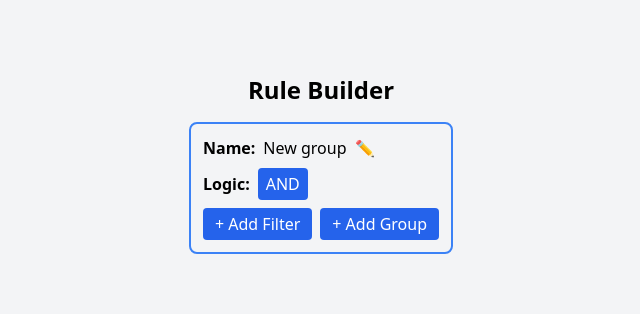
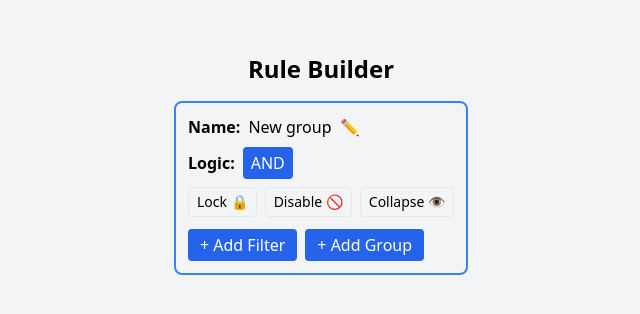
Before and after one commit to macintosha339/Rule-Builder, a React (Create React App) app: page / in a window 1280 px wide. Shown: the part 228-542 px from the top of the page, without its empty margins (319-959 px from the left). Built offline with nearby package versions, Linux system fonts and the light colour scheme.

Commit message:
feat: addind Lock / Disable / Collapse functionality

```diff
--- a/src/components/RuleGroup.tsx
+++ b/src/components/RuleGroup.tsx
@@ -1,5 +1,6 @@
 import React, { useState } from 'react';
 import { RuleGroup as RuleGroupType, Filter } from '../types/types';
+import { v4 as uuidv4 } from 'uuid';
 import { FilterItem } from './FilterItem';
 import { EditGroupNameModal } from './EditGroupNameModal';
 
@@ -12,25 +13,26 @@ export const RuleGroup: React.FC<Props> = ({ group, onChange }) => {
   const [isEditingName, setIsEditingName] = useState(false);
 
   const borderColor = group.logic === 'AND' ? 'border-blue-500' : 'border-green-500';
+  const isLocked = group.isLocked;
+  const isDisabled = group.isDisabled;
+  const isHidden = group.isHidden;
 
   const handleAddFilter = () => {
+    if (isLocked) return;
     const newFilter: Filter = {
-      id: crypto.randomUUID(),
+      id: uuidv4(),
       field: 'gender',
       operator: 'equals',
       value: '',
     };
-
-    onChange({
-      ...group,
-      filters: [...group.filters, newFilter],
-    });
+    onChange({ ...group, filters: [...group.filters, newFilter] });
   };
 
   const handleAddGroup = () => {
+    if (isLocked) return;
     const newGroup: RuleGroupType = {
-      id: crypto.randomUUID(),
-      name: 'New GROUP',
+      id: uuidv4(),
+      name: 'New Group',
       logic: 'AND',
       filters: [],
       groups: [],
@@ -38,46 +40,50 @@ export const RuleGroup: React.FC<Props> = ({ group, onChange }) => {
       isDisabled: false,
       isHidden: false,
     };
-
-    onChange({
-      ...group,
-      groups: [...group.groups, newGroup],
-    });
+    onChange({ ...group, groups: [...group.groups, newGroup] });
   };
 
-  const handleSubgroupChange = (updatedSubgroup: RuleGroupType) => {
-    const updatedGroups = group.groups.map(g => g.id === updatedSubgroup.id ? updatedSubgroup : g);
-    onChange({ ...group, groups: updatedGroups });
+  const handleToggleLogic = () => {
+    if (isLocked) return;
+    onChange({ ...group, logic: group.logic === 'AND' ? 'OR' : 'AND' });
   };
 
   const handleSaveName = (newName: string) => {
     onChange({ ...group, name: newName });
+    setIsEditingName(false);
   };
 
-  const handleToggleLogic = () => {
-    const newLogic = group.logic === 'AND' ? 'OR' : 'AND';
-    onChange({ ...group, logic: newLogic });
-  };
+  const toggleLock = () => onChange({ ...group, isLocked: !group.isLocked });
+  const toggleDisable = () => onChange({ ...group, isDisabled: !group.isDisabled });
+  const toggleHidden = () => onChange({ ...group, isHidden: !group.isHidden });
 
   return (
     <>
-      <div className={`border-2 p-3 rounded-lg mb-4 ${borderColor}`}>
-        <div className="mb-2 flex items-center gap-2">
+      <div
+        className={`
+          border-2 p-3 rounded-lg mb-4 relative
+          ${borderColor}
+          ${isDisabled ? 'opacity-60' : ''}
+        `}
+      >
+        <div className="flex items-center gap-2 mb-2">
           <span className="font-semibold">Name:</span>
           <span>{group.name}</span>
           <button
-            onClick={() => setIsEditingName(true)}
+            onClick={() => !isLocked && setIsEditingName(true)}
             className="text-blue-600 hover:underline"
-            title="Edit group name"
+            disabled={isLocked}
+            title="Edit name"
           >
             ✏️
           </button>
         </div>
 
-        <div className="mb-2 flex items-center gap-2">
+        <div className="flex items-center gap-2 mb-2">
           <span className="font-semibold">Logic:</span>
           <button
             onClick={handleToggleLogic}
+            disabled={isLocked}
             className={`px-2 py-1 text-white rounded ${
               group.logic === 'AND' ? 'bg-blue-600' : 'bg-green-600'
             }`}
@@ -86,22 +92,61 @@ export const RuleGroup: React.FC<Props> = ({ group, onChange }) => {
           </button>
         </div>
 
+        <div className="flex gap-2 mb-3">
+          <button onClick={toggleLock} className="text-sm px-2 py-1 border rounded">
+            {isLocked ? 'Unlock 🔓' : 'Lock 🔒'}
+          </button>
+          <button onClick={toggleDisable} className="text-sm px-2 py-1 border rounded">
+            {isDisabled ? 'Enable ✅' : 'Disable 🚫'}
+          </button>
+          <button onClick={toggleHidden} className="text-sm px-2 py-1 border rounded">
+            {isHidden ? 'Expand 👁‍🗨' : 'Collapse 👁'}
+          </button>
+        </div>
+
+        {!isHidden && (
+          <>
+            <div className="space-y-2">
               {group.filters.map((filter) => (
-          <FilterItem key={filter.id} filter={filter} />
+                <FilterItem
+                  key={filter.id}
+                  filter={filter}
+                  // placeholder for future props: isEditable={!isLocked && !isDisabled}
+                />
               ))}
 
               {group.groups.map((subgroup) => (
                 <RuleGroup
                   key={subgroup.id}
                   group={subgroup}
-            onChange={handleSubgroupChange}
+                  onChange={(updated) => {
+                    const updatedGroups = group.groups.map((g) =>
+                      g.id === updated.id ? updated : g
+                    );
+                    onChange({ ...group, groups: updatedGroups });
+                  }}
                 />
               ))}
+            </div>
 
             <div className="mt-2 space-x-2">
-          <button onClick={handleAddFilter} className="bg-blue-600 text-white px-3 py-1 rounded">+ Add Filter</button>
-          <button onClick={handleAddGroup} className="bg-blue-600 text-white px-3 py-1 rounded">+ Add Group</button>
+              <button
+                onClick={handleAddFilter}
+                className="bg-blue-600 text-white px-3 py-1 rounded"
+                disabled={isLocked}
+              >
+                + Add Filter
+              </button>
+              <button
+                onClick={handleAddGroup}
+                className="bg-blue-600 text-white px-3 py-1 rounded"
+                disabled={isLocked}
+              >
+                + Add Group
+              </button>
             </div>
+          </>
+        )}
       </div>
 
       <EditGroupNameModal
```
Lines whose indentation alone changed are shown as unchanged.
